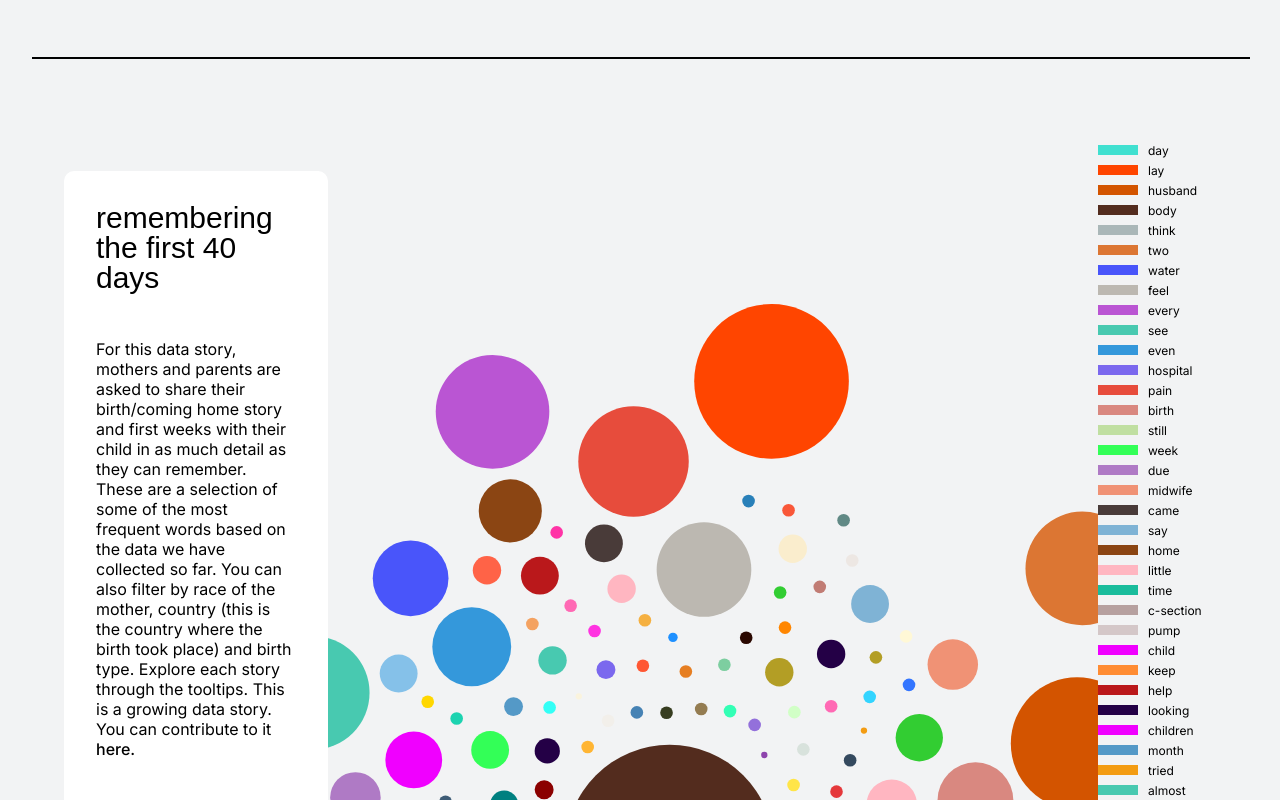
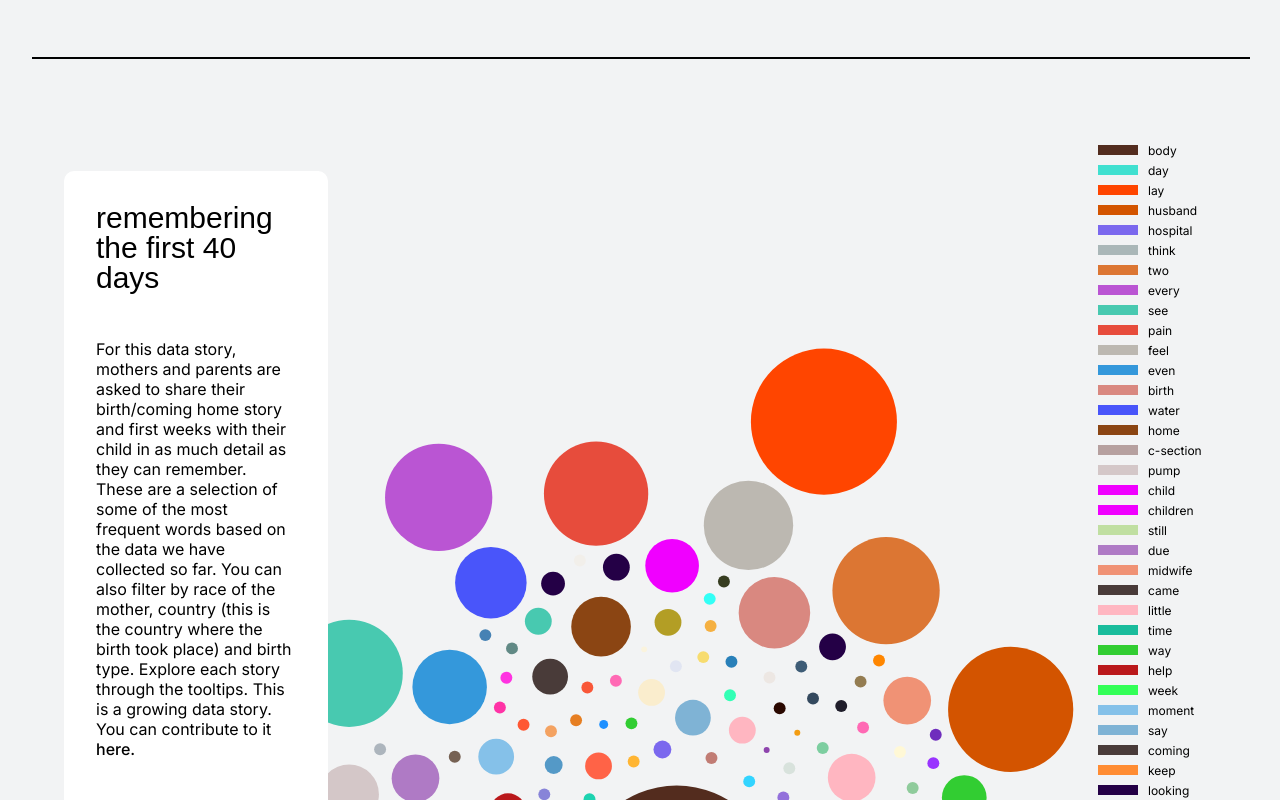
Before and after one commit to tinyletters/tinyletters.github.io, a React (Vite) app: page /#/ in a window 1280 px wide. Shown: the part 980-1780 px from the top of the page. Built offline with nearby package versions, Linux system fonts and the light colour scheme; a web font is replaced by a local one.

Commit message:
make various edits

```diff
--- a/src/App.jsx
+++ b/src/App.jsx
@@ -39,7 +39,7 @@ function MainContent() {
               <Divider
                 sx={{
                   borderColor: "black",
-                  borderWidth: "0.99px",
+                  borderWidth: "1px",
                   my: 2,
                   width: "100%",
                 }}
@@ -57,7 +57,7 @@ function MainContent() {
               <Divider
                 sx={{
                   borderColor: "black",
-                  borderWidth: "0.99px",
+                  borderWidth: "1px",
                   my: 2,
                   width: "100%",
                 }}
@@ -89,7 +89,7 @@ function MainContent() {
             <Divider
               sx={{
                 borderColor: "black",
-                borderWidth: "0.99px",
+                borderWidth: "1px",
                 my: 2,
                 width: "100%",
               }}
@@ -103,7 +103,7 @@ function MainContent() {
             <Divider
               sx={{
                 borderColor: "black",
-                borderWidth: "0.99px",
+                borderWidth: "1px",
                 my: 2,
                 width: "100%",
               }}
--- a/src/BubbleChartComponent.jsx
+++ b/src/BubbleChartComponent.jsx
@@ -27,7 +27,7 @@ const countWords = (text) => {
   return frequency;
 };
 
-const getBubbleData = (frequency, filteredData) => {
+export const getBubbleData = (frequency, filteredData) => {
   const bubbleData = [];
 
   filteredData.forEach((entry) => {
@@ -46,12 +46,12 @@ const getBubbleData = (frequency, filteredData) => {
         );
         if (existingBubble) {
           existingBubble.value += frequency[word];
-          existingBubble.size += frequency[word] * 1.8;
+          existingBubble.size += frequency[word] * 1.7;
         } else {
           bubbleData.push({
             name: word,
             value: frequency[word],
-            size: frequency[word] * 1.8,
+            size: frequency[word] * 1.7,
             story: entry.birthStory,
             author: entry.name,
             country: entry.country,
@@ -114,9 +114,9 @@ const BubbleChartComponent = () => {
     country: "",
     birthType: "",
   });
-  const [hoveredWord, setHoveredWord] = useState(null);
   const [filteredData, setFilteredData] = useState(data);
   const [wordFrequency, setWordFrequency] = useState({});
+  const [bubbleData, setBubbleData] = useState([]);
   const [dimensions, setDimensions] = useState({ width: 0, height: 0 });
   const [tooltipVisible, setTooltipVisible] = useState(false);
 
@@ -154,6 +154,7 @@ const BubbleChartComponent = () => {
     const frequency = countWords(combinedStories);
     setWordFrequency(frequency);
     const bubbleData = getBubbleData(frequency, filteredData);
+    setBubbleData(bubbleData);
 
     const { width, height } = dimensions;
 
@@ -182,7 +183,7 @@ const BubbleChartComponent = () => {
 
     const simulation = d3
       .forceSimulation(bubbleData)
-      .force("charge", d3.forceManyBody().strength(isMobile ? -2 : -4))
+      .force("charge", d3.forceManyBody().strength(isMobile ? -2 : -3))
       .force(
         "center",
         d3.forceCenter(
@@ -192,7 +193,7 @@ const BubbleChartComponent = () => {
       )
       .force(
         "collide",
-        d3.forceCollide((d) => d.size + (isMobile ? 1 : 7))
+        d3.forceCollide((d) => d.size + (isMobile ? 1 : 6))
       );
 
     const bubbles = svg
@@ -202,7 +203,6 @@ const BubbleChartComponent = () => {
       .append("circle")
       .attr("r", (d) => d.size)
       .attr("fill", (d) => getColor(d.name))
-      .classed("hovered", (d) => d.name === hoveredWord)
       .on("mouseover", (event, d) => {
         clearTimeout(timeoutId);
         const entry = filteredData.find((entry) => entry.name === d.author);
@@ -307,7 +307,12 @@ const BubbleChartComponent = () => {
               here.
             </a>
           </p>
-          <p className="best-viewed"><strong>Please note: this data visualisation is best viewed and explored on a desktop</strong></p>
+          <p className="best-viewed">
+            <strong>
+              Please note: this data visualisation is best viewed and explored
+              on a desktop
+            </strong>
+          </p>
 
           <br />
           <label className="search-category">
@@ -354,13 +359,8 @@ const BubbleChartComponent = () => {
 
         <div ref={tooltipRef} />
         <div>
-          <ColorKey
-            wordFrequency={wordFrequency}
-            colorMap={colorMap}
-            setHoveredWord={setHoveredWord}
-          />
+          <ColorKey bubbleData={bubbleData} colorMap={colorMap} />
         </div>
-
       </div>
     </>
   );
--- a/src/ColorKey.jsx
+++ b/src/ColorKey.jsx
@@ -1,33 +1,30 @@
 import React from 'react';
 import colorMap from './ColorMap';
 
-const ColorKey = ({ wordFrequency, colorMap, setHoveredWord }) => {
-    // Filter out words with a frequency less than 2 and then sort by word frequency in descending order
-    const sortedWords = Object.keys(wordFrequency)
-      .filter((word) => colorMap[word] && wordFrequency[word] >= 2)
-      .sort((a, b) => wordFrequency[b] - wordFrequency[a]); // Sort by frequency descending
+const ColorKey = ({ bubbleData, colorMap }) => {
+
+    const sortedWords = bubbleData
+      .sort((a, b) => b.value - a.value);
 
     return (
       <div className="color-key">
-        {sortedWords.map((word) => (
+        {sortedWords.map((bubble) => (
           <div
-            key={word}
+            key={bubble.name}
             className="color-key-item"
-            onMouseEnter={() => setHoveredWord(word)} // Set hovered word on enter
-            onMouseLeave={() => setHoveredWord(null)} // Clear hovered word on leave
           >
             <div
               className="color-box"
               style={{
                 fontSize: "10px",
-                backgroundColor: colorMap[word] || "#8884d8",
+                backgroundColor: colorMap[bubble.name] || "#8884d8",
                 width: "40px",
                 height: "10px",
                 display: "inline-block",
                 marginRight: "10px",
               }}
             ></div>
-            <span className="key-word">{word}</span>
+            <span className="key-word">{bubble.name}</span>
           </div>
         ))}
       </div>
--- a/src/FullStoryPage.jsx
+++ b/src/FullStoryPage.jsx
@@ -5,6 +5,7 @@ import data from "./Data";
 import colorMap from './ColorMap';
 import stopWords from "./StopWords";
 import { Divider } from "@mui/material";
+import { getBubbleData } from "./BubbleChartComponent";
 
 const normalizeWord = (word) => {
   if (word.endsWith("s") && word.length > 1) {
@@ -31,6 +32,7 @@ function FullStoryPage() {
   const { id } = useParams();
   const navigate = useNavigate();
   const [wordFrequency, setWordFrequency] = useState({});
+  const [bubbleData, setBubbleData] = useState([]);
 
   const story = data.find((item) => item.id === id);
   const birthParagraphs = story.birthOnly
@@ -47,7 +49,11 @@ function FullStoryPage() {
   useEffect(() => {
     const frequency = countWords(story.birthStory);
     setWordFrequency(frequency);
+
+    const bubbleData = getBubbleData(frequency, [story]); // Only pass the current story as filteredData
+    setBubbleData(bubbleData);
   }, [story]);
+
 
   return (
     <>
@@ -60,11 +66,11 @@ function FullStoryPage() {
           />
           <br />
           <br />
-          <Divider sx={{ borderColor: "black", borderWidth: "0.99px", my: 1, width: "100%" }} />
+          <Divider sx={{ borderColor: "black", borderWidth: "1px", my: 1, width: "100%" }} />
           <h3 className="story-name">
             {story.name}, {story.countryLivesIn}
           </h3>
-          <Divider sx={{ borderColor: "black", borderWidth: "0.99px", my: 1, width: "100%" }} />
+          <Divider sx={{ borderColor: "black", borderWidth: "1px", my: 1, width: "100%" }} />
           <br />
           <div>
             <strong>Year of childbirth:</strong> {story.birthDate}
@@ -88,7 +94,7 @@ function FullStoryPage() {
             <strong>Birth type:</strong> {story.birthKind}
           </div>
           <br />
-          <Divider sx={{ borderColor: "black", borderWidth: "0.99px", my: 1, width: "100%" }} />
+          <Divider sx={{ borderColor: "black", borderWidth: "1px", my: 1, width: "100%" }} />
           <br />
 
           {/* Back Button */}
@@ -96,7 +102,7 @@ function FullStoryPage() {
         </div>
         <div className="birth-story">
           <h4>birth story</h4>
-          <Divider sx={{ borderColor: "black", borderWidth: "0.99px", my: 1, width: "100%" }} />
+          <Divider sx={{ borderColor: "black", borderWidth: "1px", my: 1, width: "100%" }} />
           <br />
           {birthParagraphs.map((para, idx) => (
             <p key={idx}>{para}</p>
@@ -104,14 +110,14 @@ function FullStoryPage() {
           <br />
 
           <h4>the first 40 days (and other memories)</h4>
-          <Divider sx={{ borderColor: "black", borderWidth: "0.99px", my: 1, width: "100%" }} />
+          <Divider sx={{ borderColor: "black", borderWidth: "1px", my: 1, width: "100%" }} />
           <br />
           {firstFortyParagraphs.map((para, idx) => (
             <p key={idx}>{para}</p>
           ))}
         </div>
         <div>
-          <ColorKey wordFrequency={wordFrequency} colorMap={colorMap} />
+          <ColorKey bubbleData={bubbleData} colorMap={colorMap} />
         </div>
       </div>
       <br />
--- a/src/Header.jsx
+++ b/src/Header.jsx
@@ -14,7 +14,7 @@ export default function Header() {
       <Divider
         sx={{
           borderColor: "black",
-          borderWidth: "0.99px",
+          borderWidth: "1px",
           width: "99.5%",
         }}
       />
@@ -39,7 +39,7 @@ export default function Header() {
       <Divider
         sx={{
           borderColor: "black",
-          borderWidth: "0.99px",
+          borderWidth: "1px",
           mt: 1,
           width: "99%",
         }}
--- a/src/References.jsx
+++ b/src/References.jsx
@@ -52,7 +52,7 @@ export default function References() {
           <Divider
             sx={{
               borderColor: "black",
-              borderWidth: "0.99px",
+              borderWidth: "1px",
               width: "100%",
             }}
           />
@@ -66,7 +66,7 @@ export default function References() {
             <Divider
               sx={{
                 borderColor: "black",
-                borderWidth: "0.99px",
+                borderWidth: "1px",
                 my: 2,
                 width: "100%",
               }}
@@ -113,7 +113,7 @@ export default function References() {
           <Divider
             sx={{
               borderColor: "black",
-              borderWidth: "0.99px",
+              borderWidth: "1px",
               width: "100%",
             }}
           />
@@ -127,7 +127,7 @@ export default function References() {
             <Divider
               sx={{
                 borderColor: "black",
-                borderWidth: "0.99px",
+                borderWidth: "1px",
                 my: 2,
                 width: "100%",
               }}
@@ -177,7 +177,7 @@ export default function References() {
           <Divider
             sx={{
               borderColor: "black",
-              borderWidth: "0.99px",
+              borderWidth: "1px",
               width: "100%",
             }}
           />
@@ -194,7 +194,7 @@ export default function References() {
             <Divider
               sx={{
                 borderColor: "black",
-                borderWidth: "0.99px",
+                borderWidth: "1px",
                 my: 2,
                 width: "100%",
               }}
@@ -227,7 +227,7 @@ export default function References() {
         <Divider
           sx={{
             borderColor: "black",
-            borderWidth: "0.99px",
+            borderWidth: "1px",
             width: "100%",
           }}
         />
@@ -244,7 +244,7 @@ export default function References() {
           <Divider
             sx={{
               borderColor: "black",
-              borderWidth: "0.99px",
+              borderWidth: "1px",
               my: 2,
               width: "100%",
             }}
@@ -263,7 +263,7 @@ export default function References() {
           <Divider
             sx={{
               borderColor: "black",
-              borderWidth: "0.99px",
+              borderWidth: "1px",
               my: 2,
               width: "100%",
             }}
@@ -282,7 +282,7 @@ export default function References() {
           <Divider
             sx={{
               borderColor: "black",
-              borderWidth: "0.99px",
+              borderWidth: "1px",
               my: 2,
               width: "100%",
             }}
@@ -301,7 +301,7 @@ export default function References() {
           <Divider
             sx={{
               borderColor: "black",
-              borderWidth: "0.99px",
+              borderWidth: "1px",
               my: 2,
               width: "100%",
             }}
@@ -320,7 +320,7 @@ export default function References() {
           <Divider
             sx={{
               borderColor: "black",
-              borderWidth: "0.99px",
+              borderWidth: "1px",
               my: 2,
               width: "100%",
             }}
@@ -339,7 +339,7 @@ export default function References() {
           <Divider
             sx={{
               borderColor: "black",
-              borderWidth: "0.99px",
+              borderWidth: "1px",
               my: 2,
               width: "100%",
             }}
@@ -358,7 +358,7 @@ export default function References() {
           <Divider
             sx={{
               borderColor: "black",
-              borderWidth: "0.99px",
+              borderWidth: "1px",
               my: 2,
               width: "100%",
             }}
@@ -377,7 +377,7 @@ export default function References() {
           <Divider
             sx={{
               borderColor: "black",
-              borderWidth: "0.99px",
+              borderWidth: "1px",
               my: 2,
               width: "100%",
             }}
```
